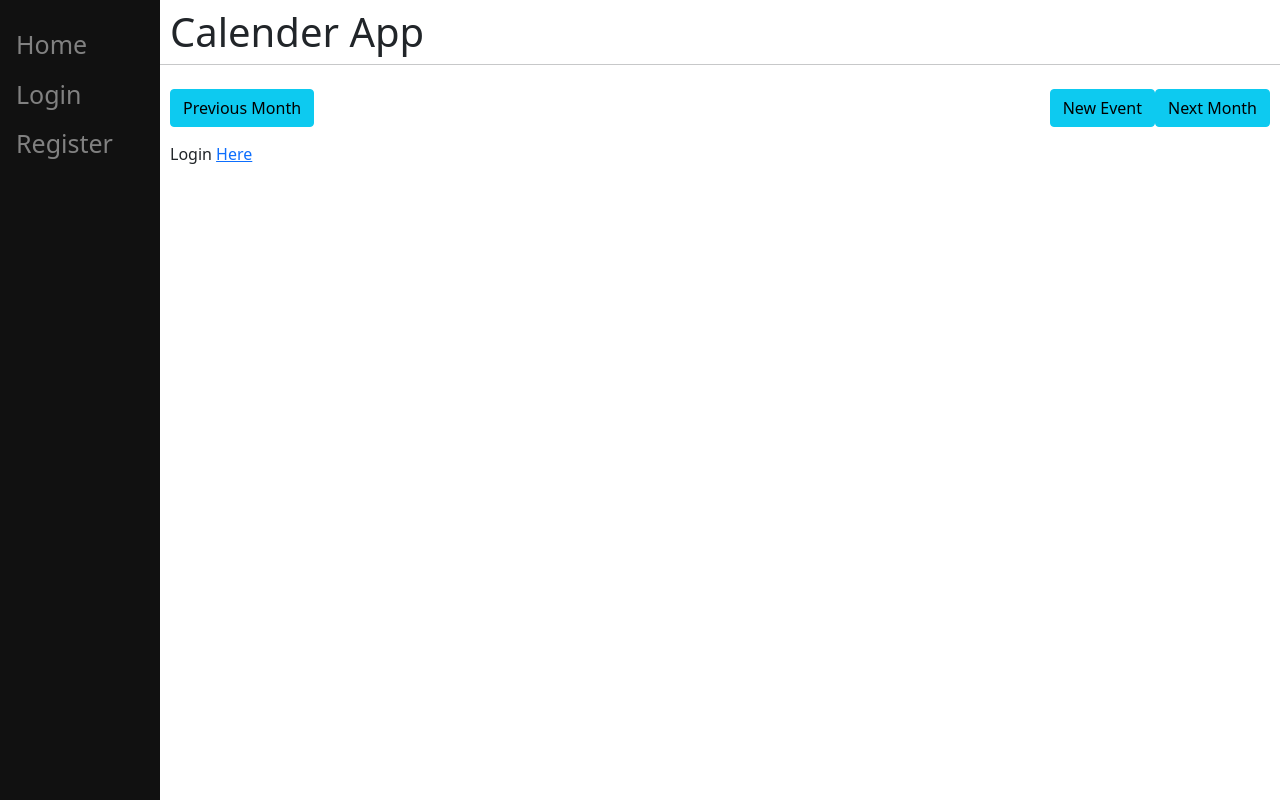
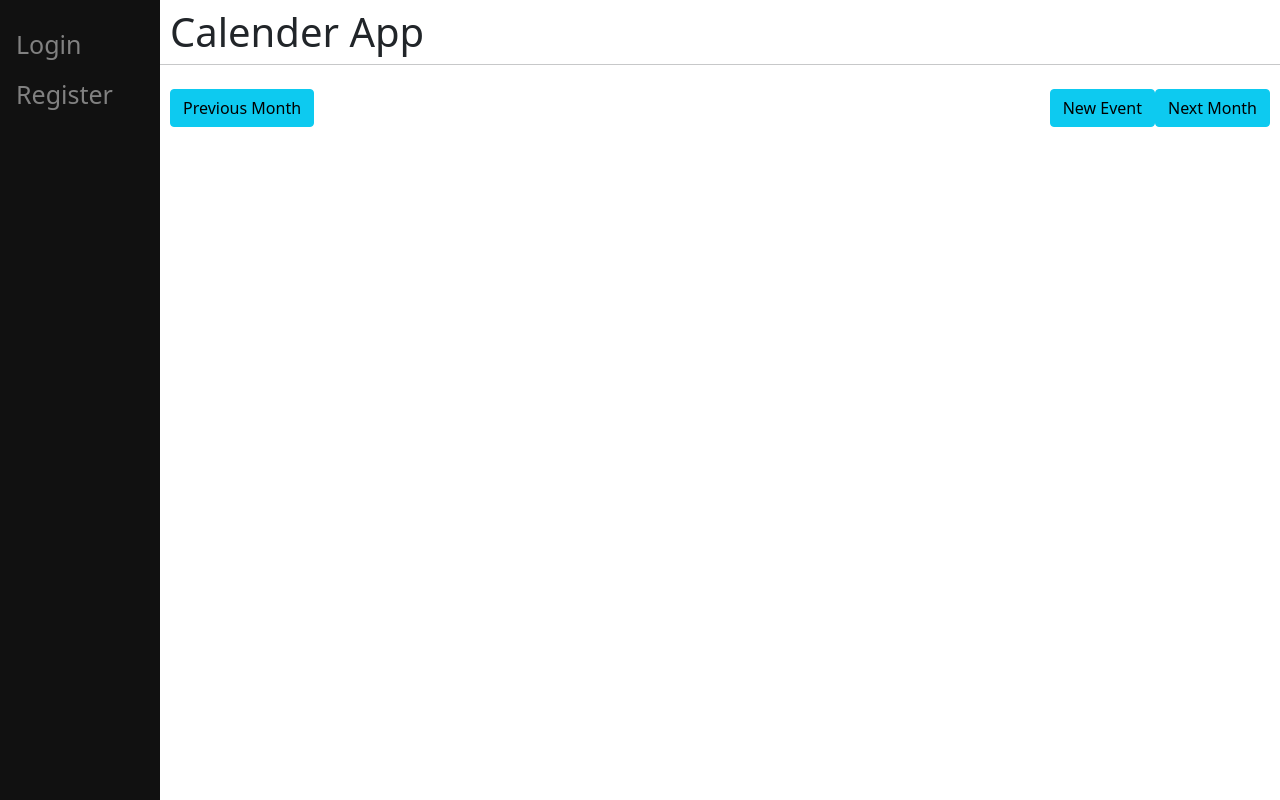
Before and after one commit to rwheel/CalendarApp, a Django app: template calendarproject/main/templates/main/calendar.html in a window 1280 px wide. Run offline with Django 3.2, Linux system fonts and the light colour scheme; the template is opened without the code that fills it, so the values that code supplies are empty; some libraries are stand-ins or nearby versions.

Commit message:
usability changes

```diff
--- a/calendarproject/calendarproject/settings.py
+++ b/calendarproject/calendarproject/settings.py
@@ -123,4 +123,4 @@ STATICFILES_DIRS = [
 
 CRISPY_TEMPLATE_PACK = "bootstrap4"
 
-LOGIN_REDIRECT_URL = "/"
+LOGIN_REDIRECT_URL = "/calendar/"
--- a/calendarproject/main/templates/main/base.html
+++ b/calendarproject/main/templates/main/base.html
@@ -47,15 +47,13 @@
 <body>
     {% if user.is_authenticated %}
          <div class="sidenav">
-            <a href="/">Home</a>
             <a href="{% url 'main:calendar' %}">Calendar</a>
-            <a href="/create">Create</a>
-            <a href="/view">View</a>
+            <a href="/create">Create List</a>
+            <a href="/view">View Lists</a>
             <a href="{% url 'logout' %}" name="logOut" class="dropdown-item">Logout</a>
         </div>
     {% else %}
         <div class="sidenav">
-            <a href="/">Home</a>
             <a href="/login">Login</a>
             <a href="/register">Register</a>
         </div>
@@ -77,9 +75,6 @@
     <script src="https://cdn.jsdelivr.net/npm/bootstrap@5.0.0-beta3/dist/js/bootstrap.bundle.min.js" integrity="sha384-JEW9xMcG8R+pH31jmWH6WWP0WintQrMb4s7ZOdauHnUtxwoG2vI5DkLtS3qm9Ekf" crossorigin="anonymous"></script>
   {% block script %}
   {% endblock %}
-                    {% if not user.is_authenticated %}
-                        <p>Login <a href="/login">Here</a></p>
-                    {% endif %}
             </div>
         </div>
     </div>
--- a/calendarproject/register/templates/registration/login.html
+++ b/calendarproject/register/templates/registration/login.html
@@ -9,7 +9,7 @@
     <form method="post" class="form-group">
         {% csrf_token %}
         {{ form|crispy }}
-        <p>Dont have an account? Creat one <a href="/register">Here</p>
+        <p>Dont have an account? Create one <a href="/register">Here</p>
         <button type="submit" class="btn btn-success">Login</button>
 
     </form>
```
